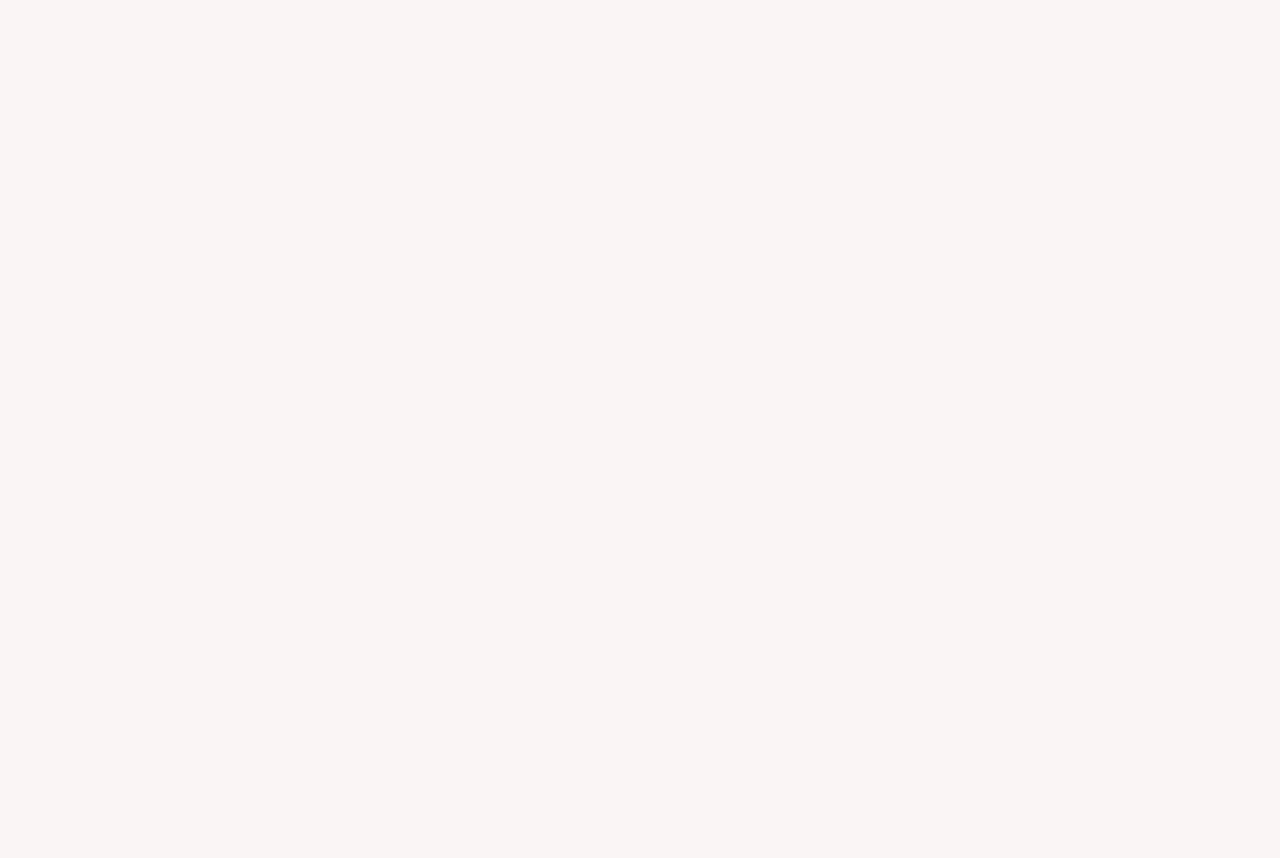
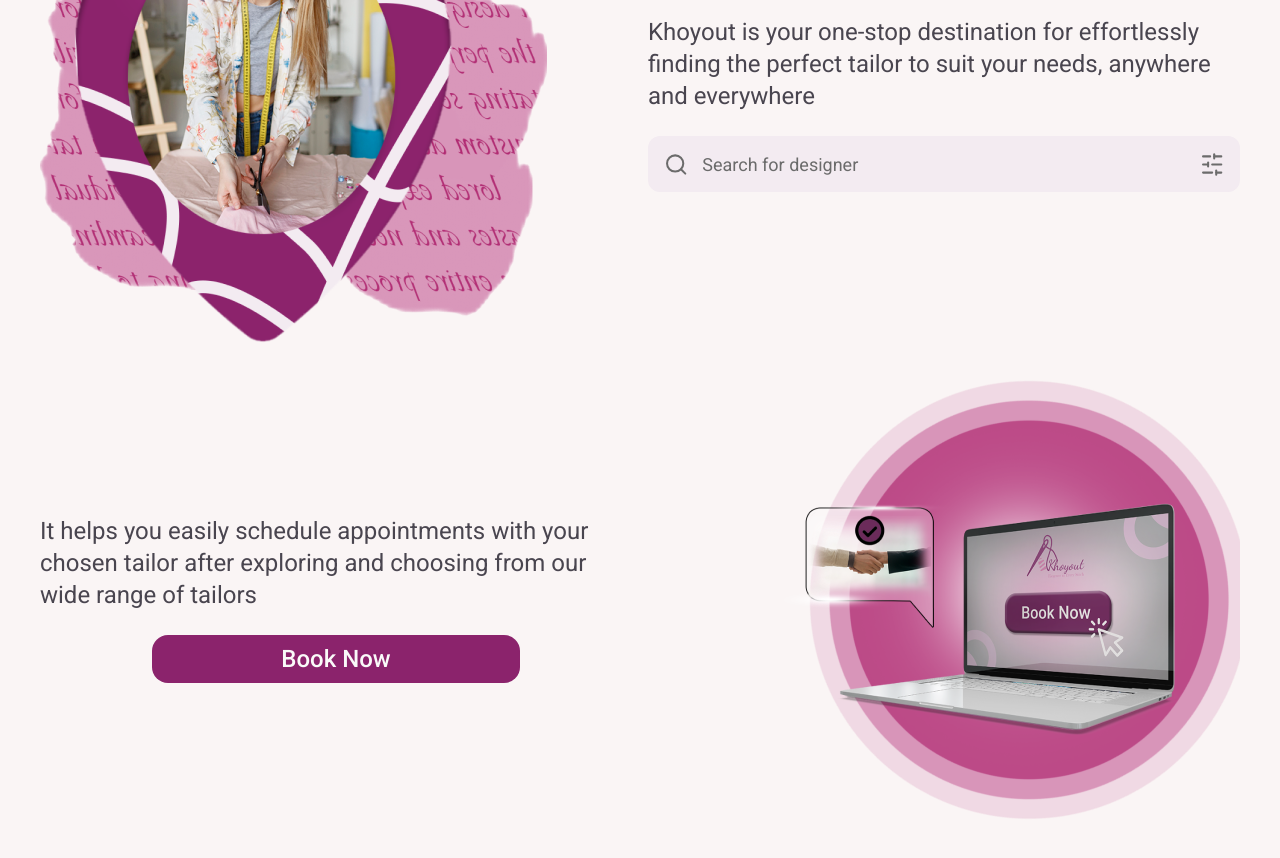
Before and after one commit to MIS-Team24/khoyout-frontend, a React (Vite) app: page / in a window 1280 px wide. Shown: the part 1720-2578 px from the top of the page. Before the commit the page ends 1504 px from the top, so only its background shows below. Built offline with nearby package versions, Linux system fonts and the light colour scheme.

Commit message:
Add About component to home page

```diff
--- /dev/null
+++ b/src/components/views/home/about/About.tsx
@@ -0,0 +1,95 @@
+import { Button, Input } from "@/components/ui";
+import { Search, SlidersHorizontal } from "lucide-react";
+import { aboutImg, bookImg } from "@/assets";
+import { motion } from "framer-motion";
+
+const spring = {
+  ease: "linear",
+  type: "spring",
+  stiffness: 50,
+  damping: 10,
+};
+
+export default function About() {
+  return (
+    <section className="my-[5rem]">
+      <div className="mx-auto h-[65rem] w-[75rem]">
+        <div className="flex flex-col gap-y-8">
+          <h2 className="text-[2rem] font-normal leading-normal">
+            About Khoyout
+          </h2>
+          <div className="flex w-full items-center justify-between gap-x-[4.75rem]">
+            {/* fade in left */}
+            <motion.div
+              initial={{ opacity: 0, x: -50 }}
+              whileInView={{ opacity: 1, x: 0 }}
+              transition={spring}
+              className="h-[30rem] w-[32rem]"
+            >
+              <img
+                src={aboutImg}
+                alt="about-img"
+                className="h-full w-full object-cover"
+              />
+            </motion.div>
+            <motion.div
+              initial={{ opacity: 0, x: 50 }}
+              whileInView={{ opacity: 1, x: 0 }}
+              transition={spring}
+              className="space-y-[1.5rem]"
+            >
+              <p className="w-[37rem] text-[1.5rem] font-normal leading-[2rem] text-[#49454F]">
+                Khoyout is your one-stop destination for effortlessly finding
+                the perfect tailor to suit your needs, anywhere and everywhere
+              </p>
+              <form className="w-full">
+                <div className="flex h-[3.5rem] items-center justify-center gap-x-0.5 rounded-xl bg-[#F3EBF1] p-4">
+                  <Search size={27} className="text-secondary" />
+                  <Input
+                    type="search"
+                    placeholder="Search for designer"
+                    className="border-none bg-transparent text-lg text-foreground ring-0 ring-transparent placeholder:text-secondary focus-visible:ring-0 focus-visible:ring-transparent focus-visible:ring-offset-0"
+                  />
+                  <SlidersHorizontal size={27} className="text-secondary" />
+                </div>
+              </form>
+            </motion.div>
+          </div>
+
+          <div className="flex w-full items-center justify-between gap-x-[4.75rem]">
+            <motion.div
+              initial={{ opacity: 0, x: -50 }}
+              whileInView={{ opacity: 1, x: 0 }}
+              transition={spring}
+              className="flex flex-col items-center justify-center gap-y-[1.5rem]"
+            >
+              <p className="w-[37rem] text-start text-[1.5rem] font-normal leading-[2rem] text-[#49454F]">
+                It helps you easily schedule appointments with your chosen
+                tailor after exploring and choosing from our wide range of
+                tailors
+              </p>
+              <Button
+                type="button"
+                className="h-[3rem] w-[23rem] rounded-[1rem] text-[1.5rem] font-medium leading-normal hover:bg-[#9E2B7A]"
+              >
+                Book Now
+              </Button>
+            </motion.div>
+            <motion.div
+              initial={{ opacity: 0, x: 50 }}
+              whileInView={{ opacity: 1, x: 0 }}
+              transition={spring}
+              className="h-[27.87rem] w-[30rem]"
+            >
+              <img
+                src={bookImg}
+                alt="book-now-img"
+                className="h-full w-full object-cover"
+              />
+            </motion.div>
+          </div>
+        </div>
+      </div>
+    </section>
+  );
+}
--- a/src/components/views/home/index.ts
+++ b/src/components/views/home/index.ts
@@ -1,2 +1,3 @@
 export { default as Hero } from "./hero/Hero";
 export { default as Inspiration } from "./inspiration/Inspiration";
+export { default as About } from "./about/About";
--- a/src/views/Home.tsx
+++ b/src/views/Home.tsx
@@ -1,10 +1,11 @@
-import { Hero, Inspiration } from "@/components/views/home";
+import { Hero, Inspiration, About } from "@/components/views/home";
 
 export default function Home() {
   return (
     <main>
       <Hero />
       <Inspiration />
+      <About />
     </main>
   );
 }
```
